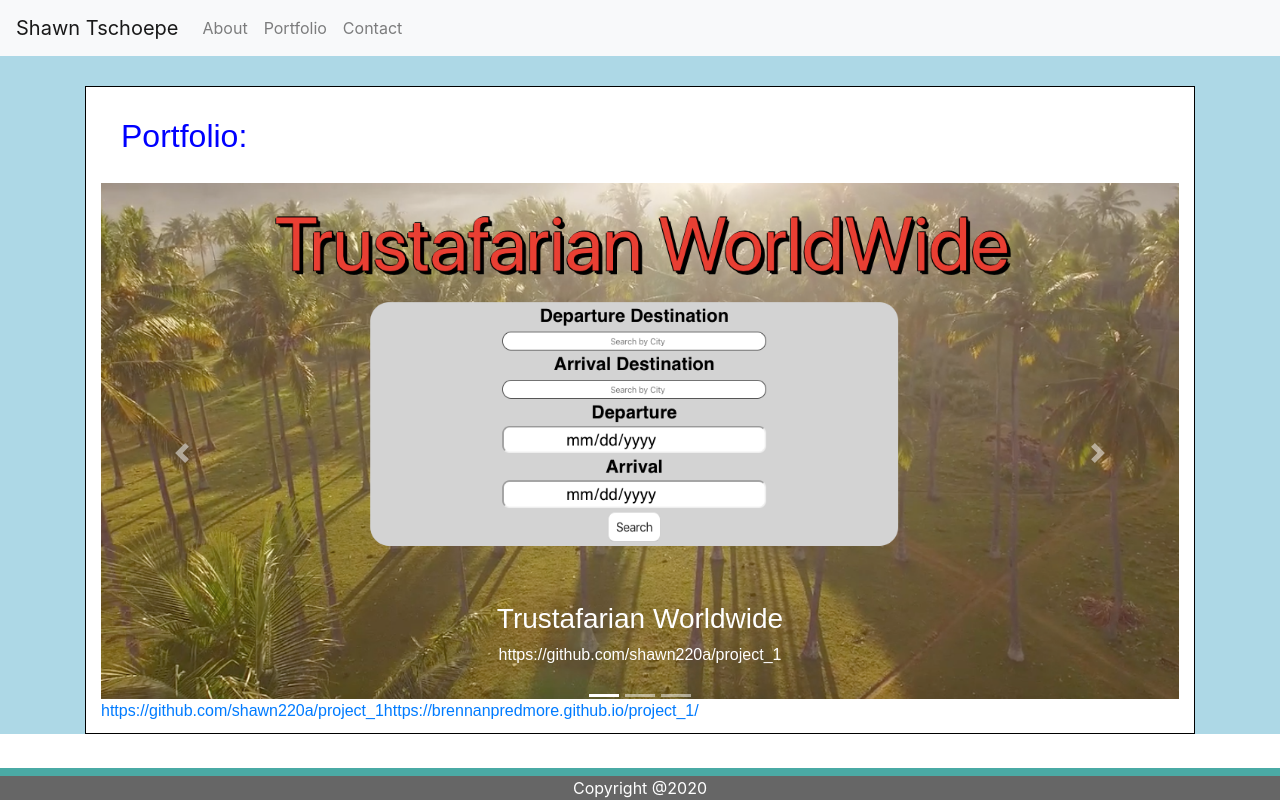
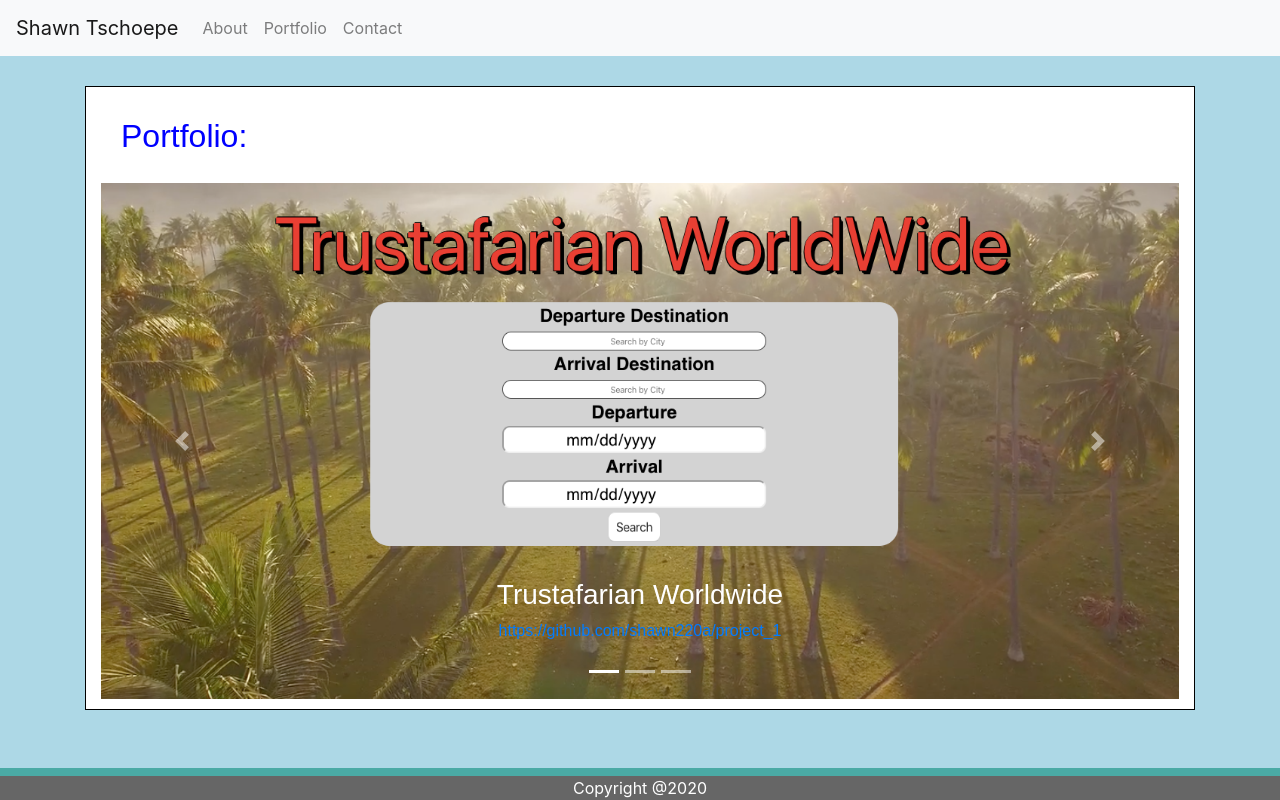
Before and after one commit to shawn220a/react-portfolio, a React (Create React App) app: page /portfolio in a window 1280 px wide. Built offline with nearby package versions, Linux system fonts and the light colour scheme.

Commit message:
Fix Portfolio link, Add Background Color

```diff
--- a/src/App.css
+++ b/src/App.css
@@ -1,3 +1,8 @@
 .App {
   background-color: lightblue;
+  height: 100%;
 }
+
+#root {
+  height: 100vh;
+}
--- a/src/components/footer/footer.css
+++ b/src/components/footer/footer.css
@@ -8,4 +8,5 @@
   height: 2rem;
   border-top: 8px solid #4aaaa5;
   text-align: center;
+  z-index: 1000;
 }
--- a/src/components/portfolio/Portfolio.js
+++ b/src/components/portfolio/Portfolio.js
@@ -65,10 +65,12 @@ const Portfolio = (props) => {
         <img src={item.src} alt={item.altText} />
         <CarouselCaption
           captionHeader={item.caption}
-          captionText={item.github}
+          captionText={(
+            <a rel="noopener noreferrer" target="_blank" href={item.github}>
+              {item.github}
+            </a>
+          )}
         />
-        <a href={item.github}>{item.github}</a>
-        <a href={item.live}>{item.live}</a>
       </CarouselItem>
     );
   });
```
